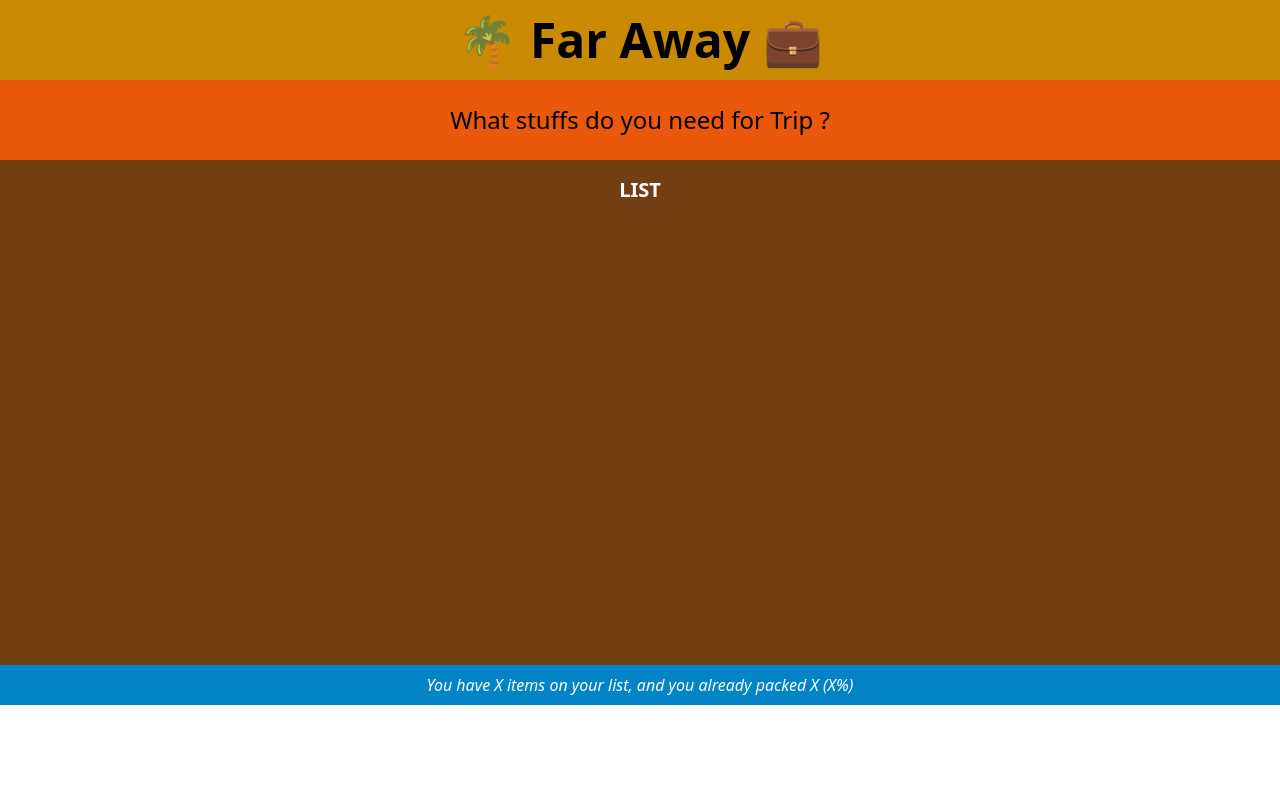
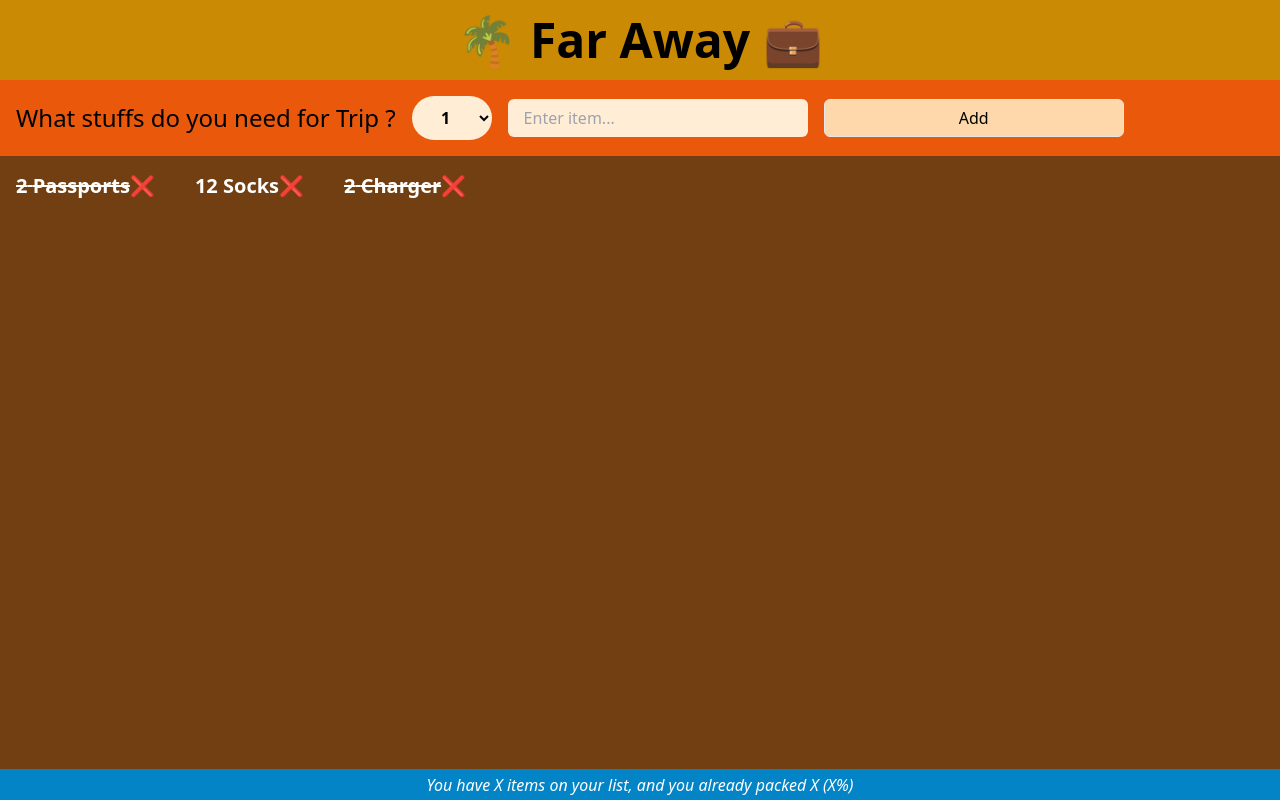
Before and after one commit to Dhruvmehta1311/travel-list, a React (Vite) app: page / in a window 1280 px wide. Built offline with nearby package versions, Linux system fonts and the light colour scheme.

Commit message:
Modified the UI.

```diff
--- a/src/App.jsx
+++ b/src/App.jsx
@@ -1,8 +1,12 @@
-import "./App.css";
+const initialItems = [
+  { id: 1, description: "Passports", quantity: 2, packed: true },
+  { id: 2, description: "Socks", quantity: 12, packed: false },
+  { id: 3, description: "Charger", quantity: 2, packed: true },
+];
 
 export default function App() {
   return (
-    <div className="flex flex-col">
+    <div className="flex flex-col h-screen bg-yellow-900">
       <Logo />
       <Form />
       <PackingList />
@@ -18,28 +22,54 @@ function Logo() {
     </h1>
   );
 }
+
 function Form() {
   return (
-    <div>
-      <h3 className="text-center font-normal text-lg sm:text-2xl bg-orange-600 p-6">
+    <form className="flex sm:flex-row flex-col gap-4 py-4 px-4 sm:gap-4 bg-orange-600 items-center">
+      <h3 className="text-center font-normal text-lg sm:text-2xl bg-orange-600">
         What stuffs do you need for Trip ?
       </h3>
+      <select className="h-[44px] bg-orange-100 w-[80px] rounded-full text-center font-semibold">
+        {Array.from({length: 20}, (_, i) => i + 1).map((num) =>(
+          <option value={num} key={num}>{num}</option>
+        ))
+        }
+      </select>
+      <input type="text" placeholder="Enter item..." className="h-[38px] w-full sm:w-[300px] rounded-md bg-orange-100 px-4" />
+      <button className="h-[38px] px-4 rounded-md w-full sm:w-[300px] border bg-orange-200">Add</button>
+    </form>
+  );
+}
+
+function PackingList() {
+  return (
+    <div className="bg-yellow-900 h-full">
+      <ul className="flex flex-wrap gap-10 font-semibold text-xl bg-yellow-900 text-white p-4">
+        {initialItems.map((item) => (
+          <Item item={item} key={item.id} />
+        ))}
+      </ul>
     </div>
   );
 }
-function PackingList() {
-  return (
-    <div className="flex justify-center font-semibold text-xl bg-yellow-900 min-h-[505px] text-white p-4">
-      LIST
-    </div>
-  );
-}
+
 function Stats() {
   return (
     <footer className="flex items-center justify-center w-full text-center bg-sky-600 h-10">
-      <em className=" text-white">
+      <em className="text-white">
         You have X items on your list, and you already packed X (X%)
       </em>
     </footer>
   );
 }
+
+function Item({ item }) {
+  return (
+    <li className="font-bold">
+      <span className={item.packed ? "line-through" : ""}>
+        {item.quantity} {item.description}
+      </span>
+      <button>❌</button>
+    </li>
+  );
+}
```
